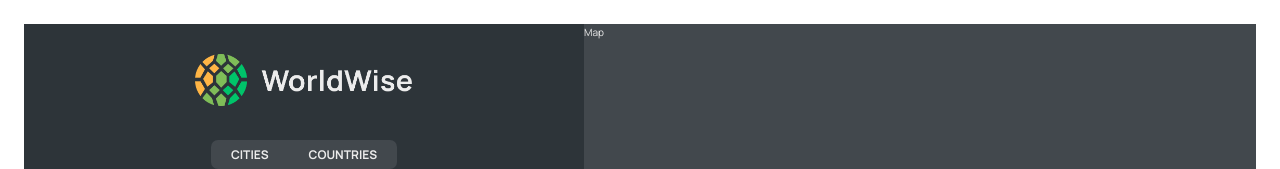
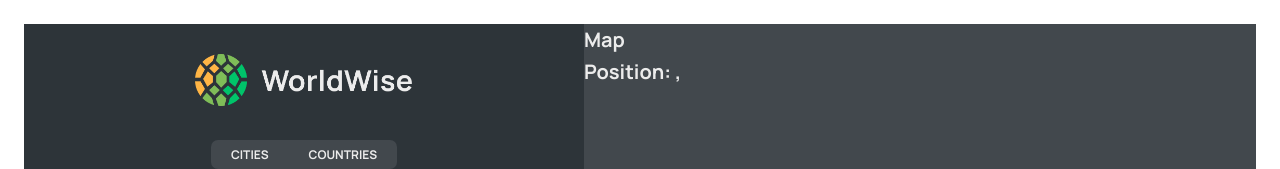
Before and after one commit to Raouf-Allame/WorldWise, a React (Vite) app: page /app in a window 1280 px wide. Shown: the top 169 px of the page. Built offline with nearby package versions, Linux system fonts and the light colour scheme; data requests are answered from the project's data file.

Commit message:
Reading and Setting a Query String

```diff
--- a/src/components/CityItem/CityItem.jsx
+++ b/src/components/CityItem/CityItem.jsx
@@ -12,14 +12,14 @@
   }).format(new Date(date));
 
 function CityItem({ city }) {
-  const { cityName, emoji, date, id } = city;
+  const { cityName, emoji, date, id, position } = city;
 
 
-
+ console.log(position)
 
   return (
     <li >
-      <Link className={styles.cityItem} to={`${id}`}>
+      <Link className={styles.cityItem} to={`${id}?lat=${position.lat}&lng=${position.lng}`}>
         <div>
           <span className={styles.emoji}>{emoji}</span>
           <h3 className={styles.cityName}>{cityName}</h3>
--- a/src/components/Map/Map.jsx
+++ b/src/components/Map/Map.jsx
@@ -1,9 +1,14 @@
 
+import { useSearchParams } from 'react-router-dom'
 import styles from './Map.module.css'
 function Map() {
+  const [searchParams, setSearchParams] = useSearchParams()
+  const lat = searchParams.get("lat")
+  const lng = searchParams.get("lng")
   return (
     <div className={styles.mapContainer}>
-      Map
+      <h1>Map</h1>
+      <h1>Position: {lat}, {lng}</h1>
     </div>
   )
 }
```
